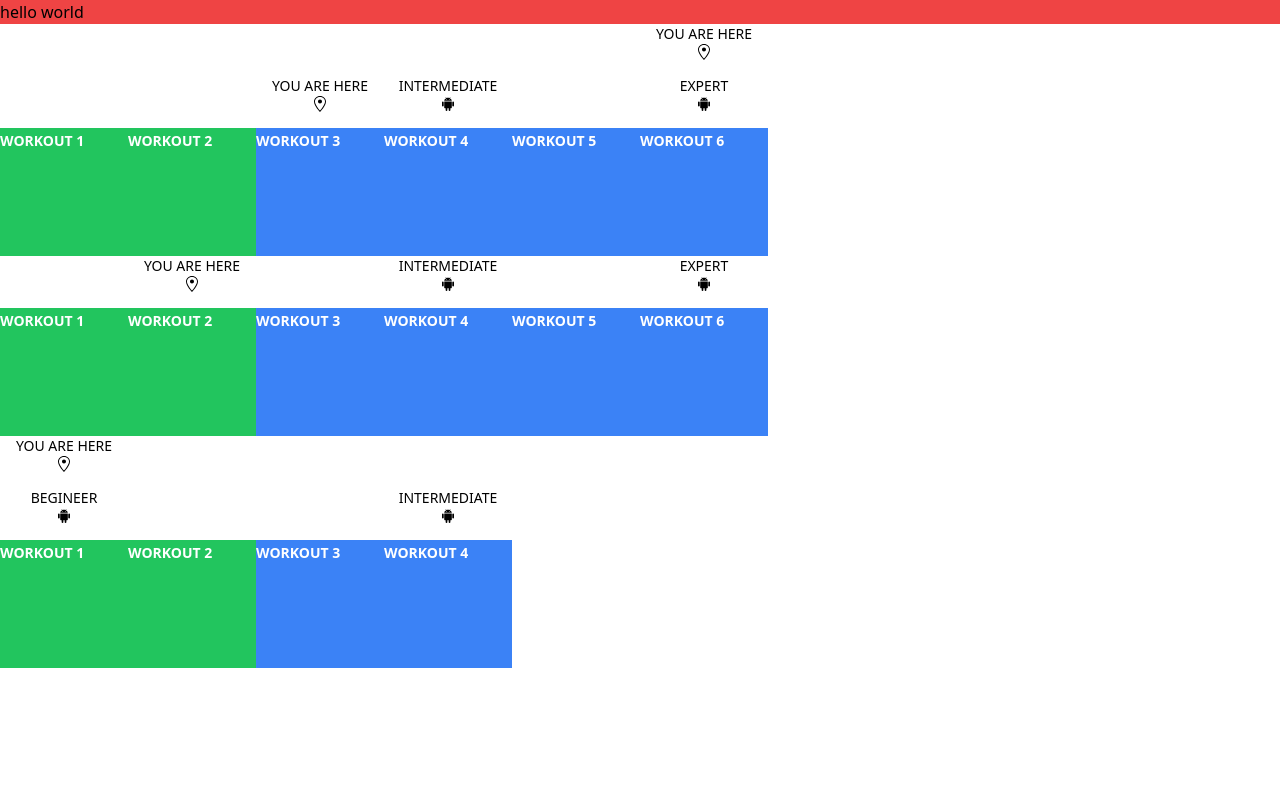
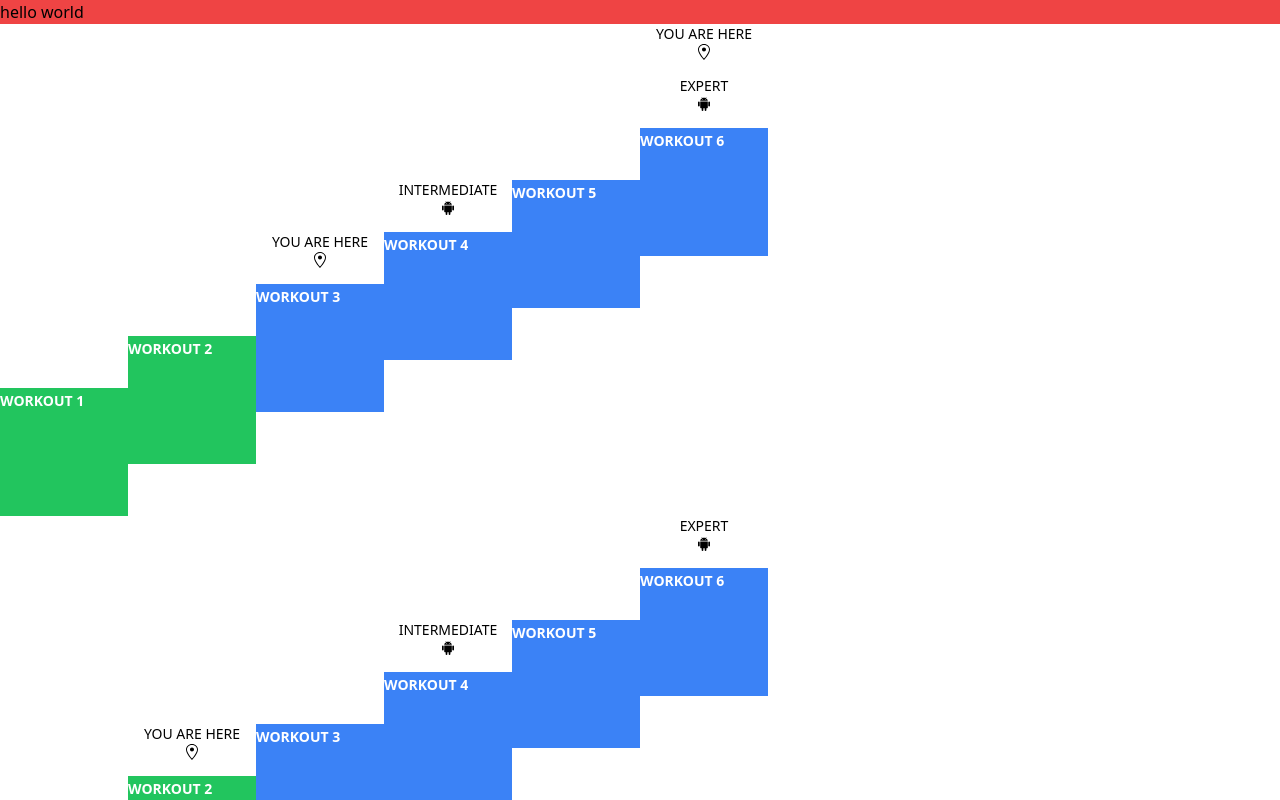
Before and after one commit to Nishant-Chaudhary5338/WebDev-Challenge, a React (Vite) app: page / in a window 1280 px wide. Shown: the top 800 px of the page. Built offline with nearby package versions, Linux system fonts and the light colour scheme.

Commit message:
implemented step height logic

```diff
--- a/src/components/Step.jsx
+++ b/src/components/Step.jsx
@@ -25,7 +25,10 @@ const Step = ({ badgeName, isCurrent, SEQ_NUMBER }) => {
           <AiFillAndroid className="m-auto" />
         </div>
       )}
-      <div className={"mt-2 h-32 w-32 " + themeClasses}>
+      <div
+        style={{ marginBottom: (SEQ_NUMBER - 1) * 52 }}
+        className={"h-32 w-32 " + themeClasses}
+      >
         <span className="text-sm font-semibold text-white">
           WORKOUT {SEQ_NUMBER}
         </span>
```
